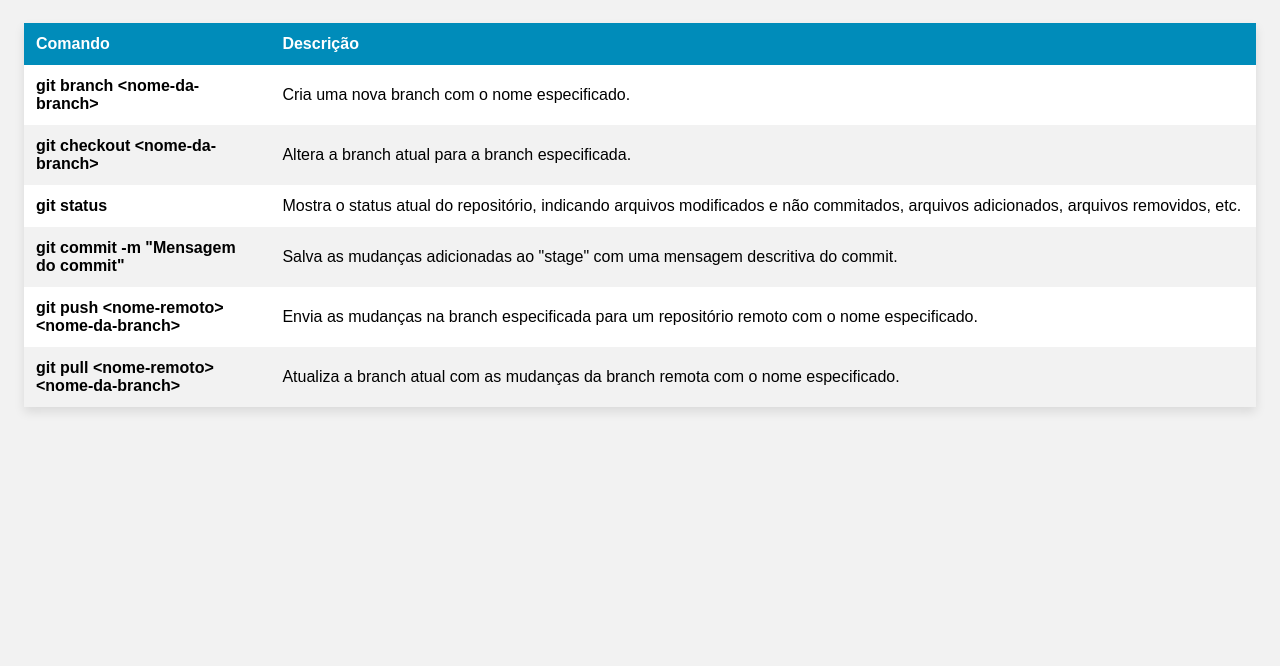
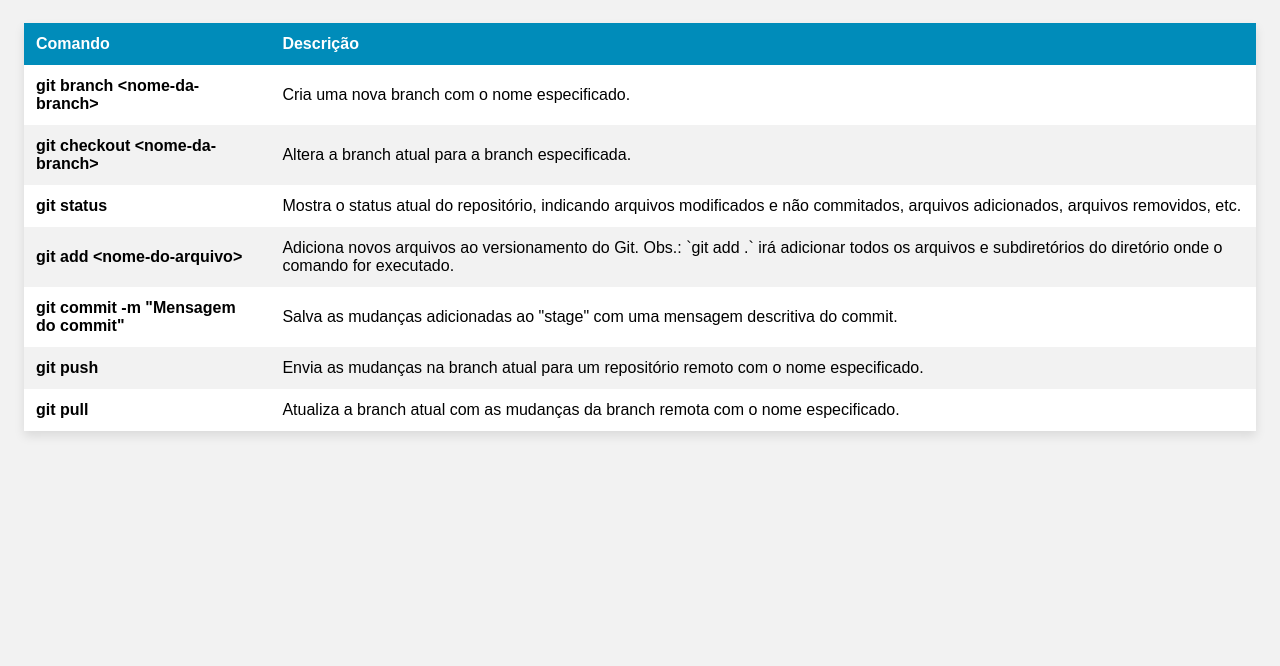
Before and after one commit to oricardos/git-commands, a plain HTML site: page index.html in a window 1280 px wide. Shown: the part 78-744 px from the top of the page. Drawn offline with Linux system fonts and the light colour scheme.

Commit message:
Update index.html

```diff
--- a/index.html
+++ b/index.html
@@ -33,6 +33,14 @@
               removidos, etc.
             </td>
           </tr>
+	  <tr>
+            <td>git add &lt;nome-do-arquivo&gt;</td>
+            <td>
+              Adiciona novos arquivos ao versionamento do Git. Obs.: `git add .`
+	      irá adicionar todos os arquivos e subdiretórios do diretório onde
+              o comando for executado.
+            </td>
+          </tr>
           <tr>
             <td>git commit -m "Mensagem do commit"</td>
             <td>
@@ -41,14 +49,14 @@
             </td>
           </tr>
           <tr>
-            <td>git push &lt;nome-remoto&gt; &lt;nome-da-branch&gt;</td>
+            <td>git push</td>
             <td>
-              Envia as mudanças na branch especificada para um repositório
+              Envia as mudanças na branch atual para um repositório
               remoto com o nome especificado.
             </td>
           </tr>
           <tr>
-            <td>git pull &lt;nome-remoto&gt; &lt;nome-da-branch&gt;</td>
+            <td>git pull</td>
             <td>
               Atualiza a branch atual com as mudanças da branch remota com o
               nome especificado.
```
